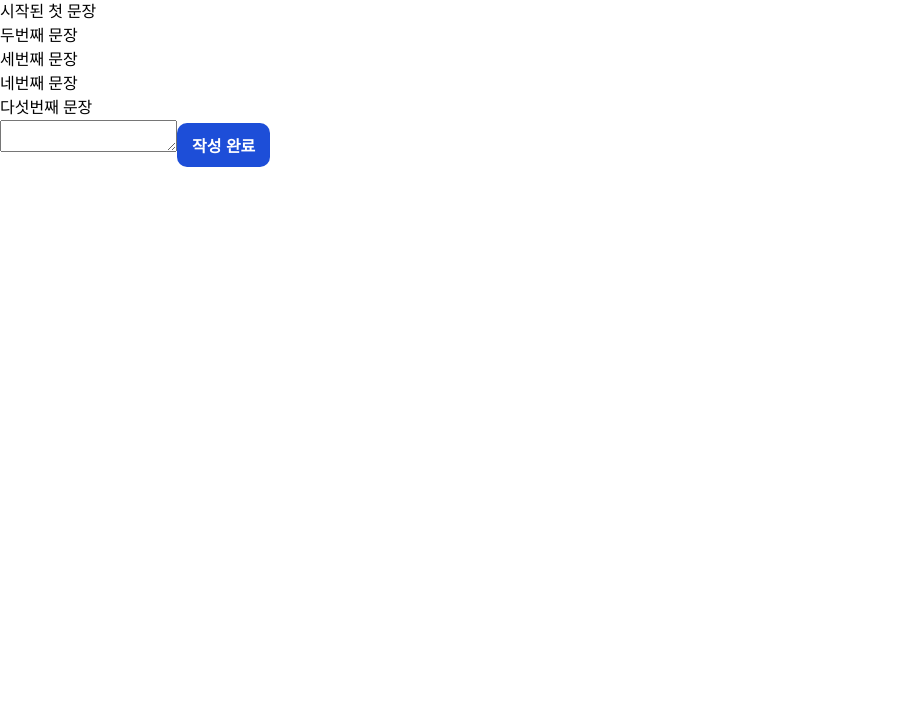
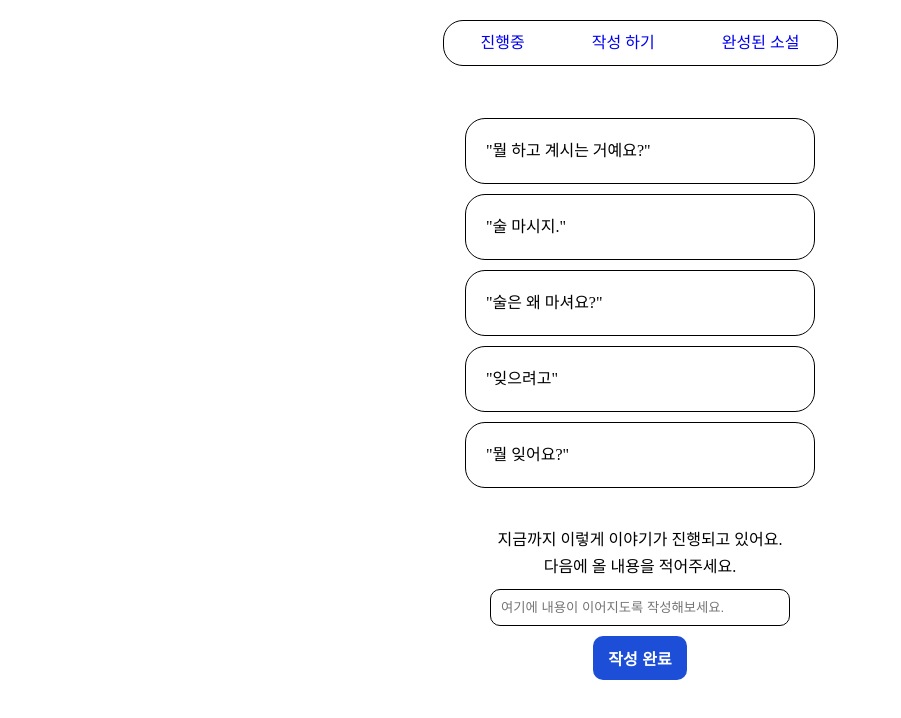
Before and after one commit to 2021bong/the-best-line, a Next.js app: page /write in a window 1280 px wide. Shown: the top 718 px of the page, without its empty margins (0-901 px from the left). Built offline with nearby package versions, Linux system fonts and the light colour scheme.

Commit message:
feat : add nav bar and other pages
- add activity group
- add progress and novels pages
- modify write page

```diff
--- /dev/null
+++ b/app/(activity)/layout.tsx
@@ -0,0 +1,39 @@
+import type { Metadata } from 'next';
+import Link from 'next/link';
+import '../globals.css';
+
+export const metadata: Metadata = {
+  title: '최고의 한 줄',
+  description: '진행 상황보기, 소설쓰기, 완성된 소설보기를 진행할 수 있어요.',
+};
+
+export default function Layout({ children }: { children: React.ReactNode }) {
+  const navContent = [
+    {
+      url: '/progress',
+      text: '진행중',
+    },
+    {
+      url: '/write',
+      text: '작성 하기',
+    },
+    {
+      url: '/novels',
+      text: '완성된 소설',
+    },
+  ];
+  return (
+    <html lang='ko'>
+      <body>
+        <nav className='nav_bar'>
+          {navContent.map((nav) => (
+            <li key={nav.url} title={nav.text}>
+              <Link href={nav.url}>{nav.text}</Link>
+            </li>
+          ))}
+        </nav>
+        {children}
+      </body>
+    </html>
+  );
+}
--- /dev/null
+++ b/app/(activity)/novels/page.tsx
@@ -0,0 +1,3 @@
+export default function Novel() {
+  return <h1>Novel</h1>;
+}
--- /dev/null
+++ b/app/(activity)/progress/page.tsx
@@ -0,0 +1,3 @@
+export default function Progress() {
+  return <h1>Progress</h1>;
+}
--- /dev/null
+++ b/app/(activity)/write/complete/page.tsx
@@ -0,0 +1,3 @@
+export default function Complete() {
+  return <h1>Complete</h1>;
+}
--- /dev/null
+++ b/app/(activity)/write/page.module.scss
@@ -0,0 +1,59 @@
+.container {
+  display: flex;
+  flex-direction: column;
+  align-items: center;
+  padding-top: 2rem;
+  min-height: 100vh;
+
+  .information_text {
+    margin-bottom: 3px;
+    &:last-of-type {
+      margin-bottom: 10px;
+    }
+  }
+
+  .content_box {
+    width: 100%;
+    min-width: 350px;
+    margin-bottom: 10px;
+    padding: 20px;
+    border: 1px solid #000;
+    border-radius: 20px;
+
+    &:last-child {
+      margin-bottom: 40px;
+    }
+  }
+
+  .form {
+    display: flex;
+    flex-direction: column;
+    justify-content: center;
+
+    input {
+      width: 300px;
+      max-width: 395px;
+      margin-bottom: 10px;
+      padding: 10px;
+      border: 1px solid #000;
+      border-radius: 10px;
+    }
+
+    .button {
+      margin: 0 auto;
+      padding: 10px 15px;
+      border-radius: 10px;
+      font-size: 1rem;
+      background-color: #1d4ed8;
+      font-weight: 700;
+
+      &:hover {
+        background-color: #3b82f6;
+      }
+
+      &:active {
+        background-color: #1e3a8a;
+      }
+    }
+  }
+}
--- /dev/null
+++ b/app/(activity)/write/page.tsx
@@ -0,0 +1,37 @@
+import styles from './page.module.scss';
+
+export default function Write() {
+  const lines = [
+    '"뭘 하고 계시는 거예요?"',
+    '"술 마시지."',
+    '"술은 왜 마셔요?"',
+    '"잊으려고"',
+    '"뭘 잊어요?"',
+  ];
+  return (
+    <div className={styles.container}>
+      <div>
+        {lines.map((line) => (
+          <p key={line} className={styles.content_box}>
+            {line}
+          </p>
+        ))}
+      </div>
+      <p className={styles.information_text}>
+        지금까지 이렇게 이야기가 진행되고 있어요.
+      </p>
+      <p className={styles.information_text}>다음에 올 내용을 적어주세요.</p>
+      <form className={styles.form}>
+        <input
+          className={styles.input}
+          name='content'
+          id='input'
+          placeholder='여기에 내용이 이어지도록 작성해보세요.'
+        ></input>
+        <button type='submit' className={styles.button}>
+          작성 완료
+        </button>
+      </form>
+    </div>
+  );
+}
--- a/app/globals.css
+++ b/app/globals.css
@@ -46,3 +46,18 @@ p {
 .text_center {
   text-align: center;
 }
+
+.nav_bar {
+  display: flex;
+  align-items: center;
+  justify-content: space-evenly;
+  max-width: 395px;
+  margin: 20px auto;
+  border: 1px solid #000;
+  border-radius: 20px;
+}
+
+.nav_bar li a {
+  display: block;
+  padding: 10px 30px;
+}
--- a/app/write/page.module.scss
+++ /dev/null
@@ -1,16 +0,0 @@
-.button {
-  margin: 0 auto;
-  padding: 10px 15px;
-  border-radius: 10px;
-  font-size: 1rem;
-  background-color: #1d4ed8;
-  font-weight: 700;
-
-  &:hover {
-    background-color: #3b82f6;
-  }
-
-  &:active {
-    background-color: #1e3a8a;
-  }
-}
--- a/app/write/page.tsx
+++ /dev/null
@@ -1,26 +0,0 @@
-import styles from './page.module.scss';
-
-export default function Write() {
-  const lines = [
-    '시작된 첫 문장',
-    '두번째 문장',
-    '세번째 문장',
-    '네번째 문장',
-    '다섯번째 문장',
-  ];
-  return (
-    <>
-      <div>
-        {lines.map((line) => (
-          <p key={line}>{line}</p>
-        ))}
-      </div>
-      <form>
-        <textarea name='content' id='textarea'></textarea>
-        <button type='submit' className={styles.button}>
-          작성 완료
-        </button>
-      </form>
-    </>
-  );
-}
```
